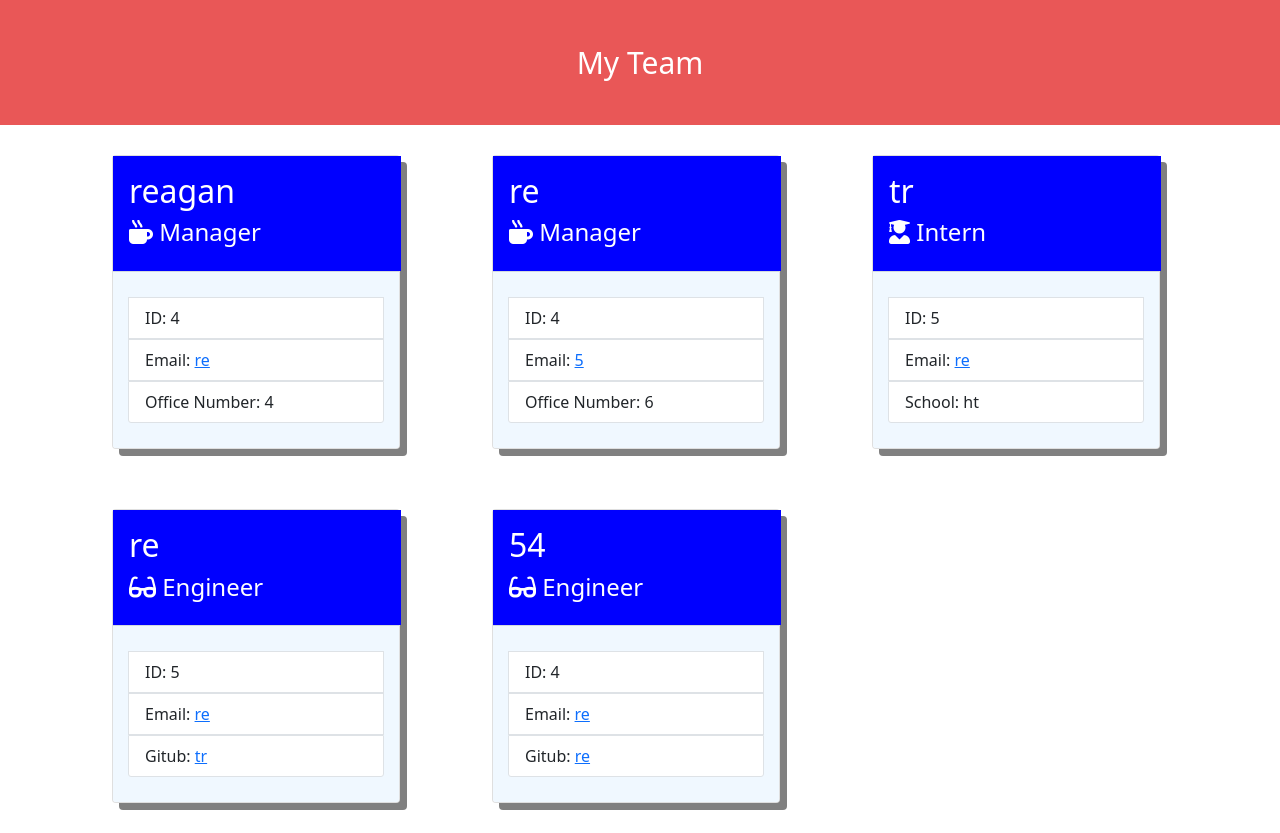
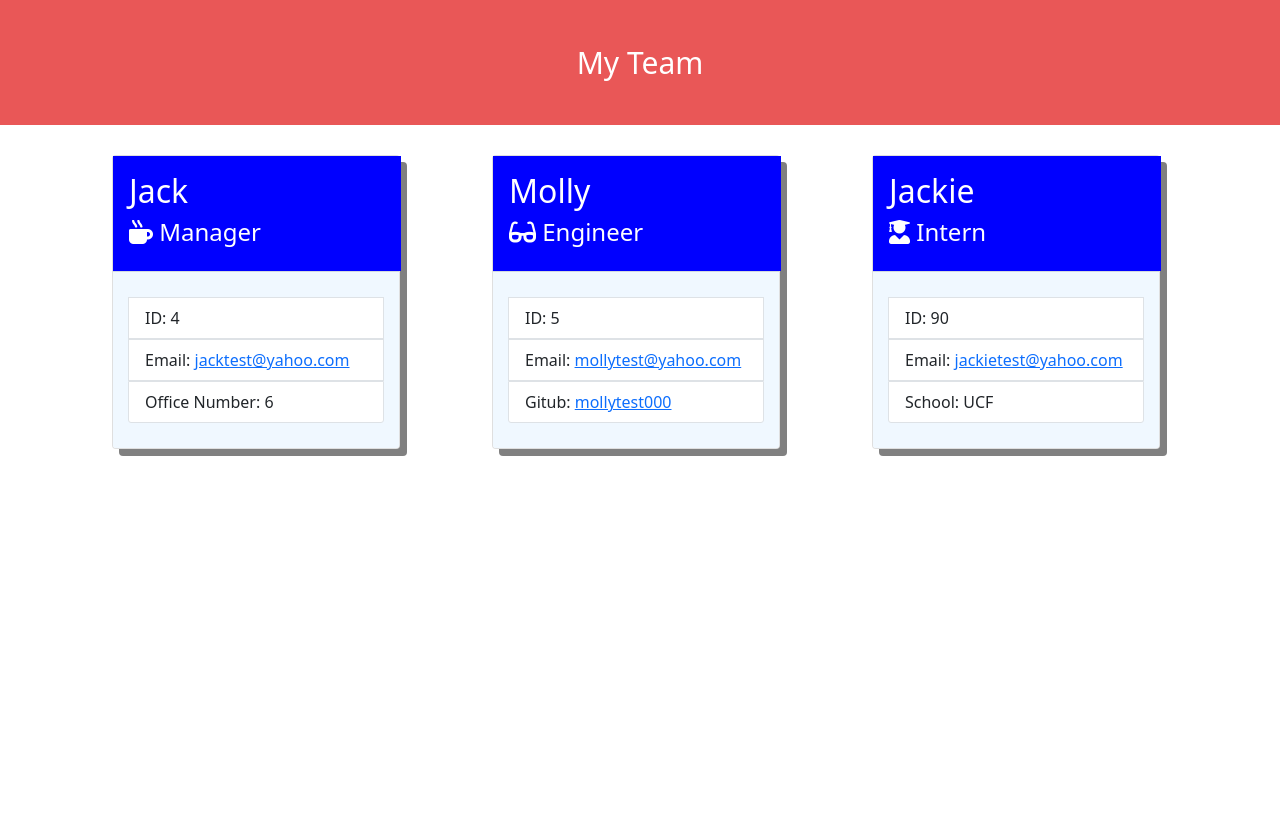
Before and after one commit to reaganjoseph26/Team-Profile-Generator, a website: page dist/index.html in a window 1280 px wide. After the commit the page ends 800 px from the top, so only its background shows below. Drawn offline with nearby package versions, Linux system fonts and the light colour scheme.

Commit message:
readme updated

```diff
--- a/dist/index.html
+++ b/dist/index.html
@@ -22,69 +22,43 @@
       <div class="col-lg-4 col-md-6 col-sm-12">
         <div class="card" style="width: 18rem;">
           <div class="card-body">
-            <h2>reagan</h2>
+            <h2>Jack</h2>
             <h4><i class="fas fa-mug-hot"></i> Manager</h4>
           </div>
           <ul class="list-group list-group-flush">
             <li class="list-group-item border">ID: 4</li>
-            <li class="list-group-item border">Email: <a href="mailto:re">re</a></li>
-            <li class="list-group-item border">Office Number: 4</li>
-          </ul>
-        </div>
-      </div>
-      <div class="col-lg-4 col-md-6 col-sm-12">
-        <div class="card" style="width: 18rem;">
-          <div class="card-body">
-            <h2>re</h2>
-            <h4><i class="fas fa-mug-hot"></i> Manager</h4>
-          </div>
-          <ul class="list-group list-group-flush">
-            <li class="list-group-item border">ID: 4</li>
-            <li class="list-group-item border">Email: <a href="mailto:5">5</a></li>
+            <li class="list-group-item border">Email: <a href="mailto:jacktest@yahoo.com">jacktest@yahoo.com</a></li>
             <li class="list-group-item border">Office Number: 6</li>
-          </ul>
-        </div>
-      </div>
-
-      <div class="col-lg-4 col-md-6 col-sm-12">
-        <div class="card" style="width: 18rem;">
-          <div class="card-body">
-            <h2>tr</h2>
-            <h4><i class="fas fa-user-graduate"></i> Intern</h4>
-          </div>
-          <ul class="list-group list-group-flush">
-            <li class="list-group-item border">ID: 5</li>
-            <li class="list-group-item border">Email: <a href="mailto:re">re</a></li>
-            <li class="list-group-item border">School: ht</li>
           </ul>
         </div>
       </div>
       <div class="col-lg-4 col-md-6 col-sm-12">
           <div class="card" style="width: 18rem;">
             <div class="card-body">
-              <h2>re</h2>
+              <h2>Molly</h2>
               <h4><i class="fas fa-glasses"></i> Engineer</h4>
             </div>
             <ul class="list-group list-group-flush">
               <li class="list-group-item border">ID: 5</li>
-              <li class="list-group-item border">Email: <a href="mailto:re">re</a></li>
-              <li class="list-group-item border">Gitub: <a href="https://github.com/tr">tr</a></li>
+              <li class="list-group-item border">Email: <a href="mailto:mollytest@yahoo.com">mollytest@yahoo.com</a></li>
+              <li class="list-group-item border">Gitub: <a href="https://github.com/mollytest000">mollytest000</a></li>
             </ul>
           </div>
         </div>
+
       <div class="col-lg-4 col-md-6 col-sm-12">
-          <div class="card" style="width: 18rem;">
-            <div class="card-body">
-              <h2>54</h2>
-              <h4><i class="fas fa-glasses"></i> Engineer</h4>
-            </div>
-            <ul class="list-group list-group-flush">
-              <li class="list-group-item border">ID: 4</li>
-              <li class="list-group-item border">Email: <a href="mailto:re">re</a></li>
-              <li class="list-group-item border">Gitub: <a href="https://github.com/re">re</a></li>
-            </ul>
+        <div class="card" style="width: 18rem;">
+          <div class="card-body">
+            <h2>Jackie</h2>
+            <h4><i class="fas fa-user-graduate"></i> Intern</h4>
           </div>
+          <ul class="list-group list-group-flush">
+            <li class="list-group-item border">ID: 90</li>
+            <li class="list-group-item border">Email: <a href="mailto:jackietest@yahoo.com">jackietest@yahoo.com</a></li>
+            <li class="list-group-item border">School: UCF</li>
+          </ul>
         </div>
+      </div>
 
 
       </div>
```
Also changed, not shown: README.md, dist/images/terminal-example.jpg (added).
